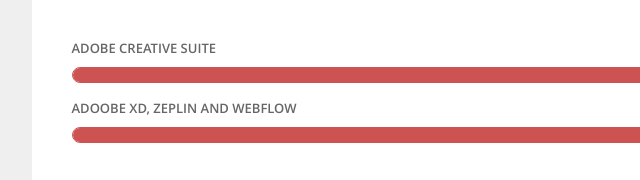
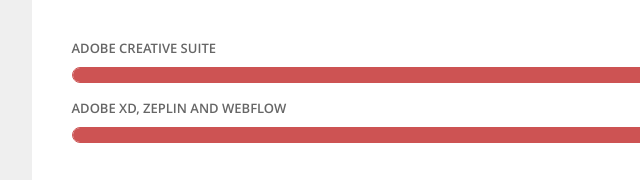
Before and after one commit to Andymahowa/andymahowa.github.io, a plain HTML site: page index.html in a window 1280 px wide. Shown: the part 887-1067 px from the top of the page, 331-971 px from the left. Drawn offline with Linux system fonts and the light colour scheme; some packages are replaced by stand-ins of ours.

Commit message:
Update index.html

```diff
--- a/index.html
+++ b/index.html
@@ -367,7 +367,7 @@
 													</div>
 												</li>
 												<li>
-													<h4>Adoobe XD, Zeplin and Webflow</h4>
+													<h4>Adobe XD, Zeplin and Webflow</h4>
 													<div class="progress">
 													<div class="percentage">
 													90%
```
